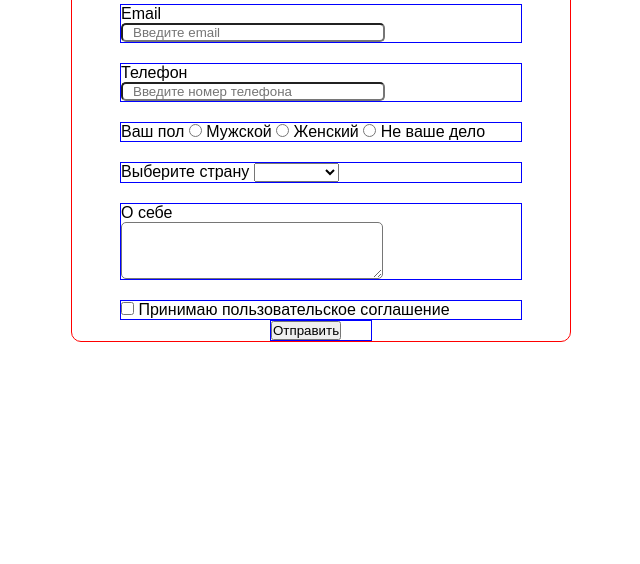
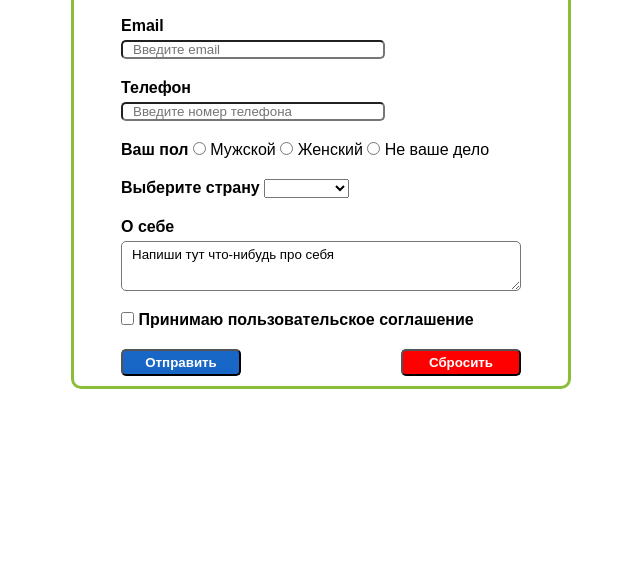
Before and after one commit to Rodomezzz/propatchim, a plain HTML site: page rodomezzz_homework-6_forms/form.html in a window 1280 px wide. Shown: the part 236-800 px from the top of the page, without its empty margins (319-959 px from the left). Drawn offline with Linux system fonts and the light colour scheme.

Commit message:
09/02/2022 homework 6 final

```diff
--- a/rodomezzz_homework-6_forms/form.html
+++ b/rodomezzz_homework-6_forms/form.html
@@ -7,7 +7,10 @@
 </head>
 <body>
     <div class="wrapper">
-        <form>
+        <form action="index.html">
+            <div class="like-header">
+                <h2>Расскажи о себе</h2>
+            </div>
             <div class="fio">
                 <label for="fname">ФИО</label>
                 <input type="text" id="fname" name="fio" required placeholder="Введите фамилию, имя, отчество">
@@ -27,25 +30,26 @@
                 <input type="radio"  name="your-sex" > Не ваше дело
             </div>
             <div class="country">
-                <label for="country_choose">Выберите страну</label>
-                <select id="country_choose">
+                <label for="location">Выберите страну</label>
+                <select id="location" name="location">
                     <option value=""></option>
-                    <option>Россия</option>
-                    <option>Казахстан</option>
-                    <option>Украина</option>
+                    <option value="RU">Россия</option>
+                    <option value="KZ">Казахстан</option>
+                    <option value="UA">Украина</option>
                 </select>
 
             </div>
             <div class="about-my-self">
-
-                <label for="about">О себе</label><textarea id="about"></textarea>
+                <label for="about">О себе</label>
+                <textarea id="about">Напиши тут что-нибудь про себя</textarea>
             </div>
-            <div class="term-of-use">
-                <input type="checkbox" id="term-of-use_checkbox">
+            <div class="term-of-use" >
+                <input type="checkbox" name="term-of-use" id="term-of-use_checkbox" required>
                 <label for="term-of-use_checkbox">Принимаю пользовательское соглашение</label>
             </div>
             <div class="submit">
-                <button type="submit"> Отправить</button>
+                <button type="submit" id="submit"> Отправить</button>
+                <button type="reset" id="reset">Сбросить</button>
             </div>
         </form>
     </div>
--- a/rodomezzz_homework-6_forms/style.css
+++ b/rodomezzz_homework-6_forms/style.css
@@ -9,19 +9,28 @@
     width:500px;
     margin: 0 auto;
     position: relative;
-    top:20vh;
-    border: 1px solid red;
+    top:15vh;
+    border: 3px solid #8bbe38;
     border-radius: 10px;
 }
 
-.fio, .email, .phone, .sex, .country, .term-of-use, .about-my-self, .submit  {
-    border: 1px solid blue;
+.fio, .email, .phone, .sex, .country, .term-of-use, .about-my-self, .submit, .like-header  {
+
     width:400px;
     margin: 0 auto;
     margin-top: 20px;
 }
 
+.like-header {
+    text-align: center;
+}
+
+label {
+   font-weight: bold;
+}
+
 #fname, #email, #phone, #about {
+    margin:5px 0;
     display: block;
     width: 250px;
     border-radius: 5px;
@@ -29,11 +38,32 @@
 }
 
 #about {
+    box-sizing: border-box;
+    width: 100%;
     height:50px;
     padding-top: 5px;
 }
 
 .submit {
-    width:100px;
-    margin: 0 auto;
+    margin-bottom: 10px;
+    display: flex;
+    justify-content: space-between;
+
 }
+
+button {
+    width:120px;
+    height: 2em;
+    font-family: sans-serif;
+    font-weight: bold;
+    color: white;
+    outline: none;
+    border-radius: 5px;
+}
+#submit {
+    background-color: #1866c5;
+}
+
+#reset {
+    background-color: red;
+}
```
